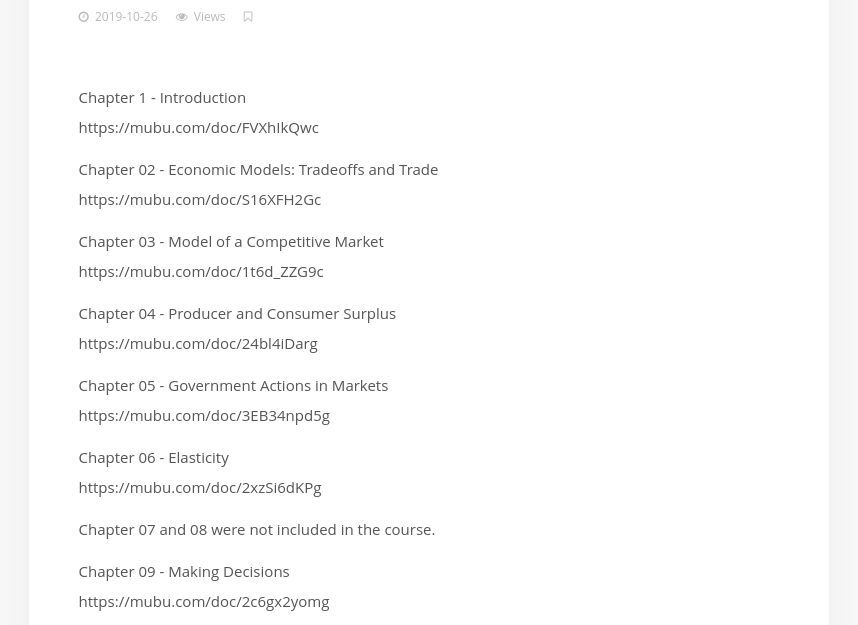
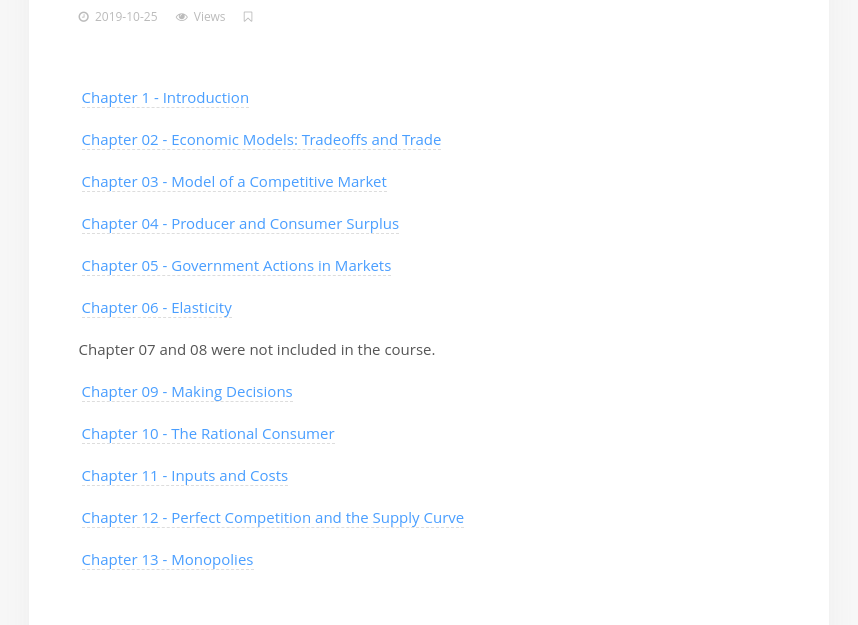
Before and after one commit to JenkinsXu/jenkinsxu.github.io, a plain HTML site: page post/microeconomics-notes-list/index.html in a window 1280 px wide. Shown: the part 317-942 px from the top of the page, without its empty margins (211-1069 px from the left). Drawn offline with Linux system fonts and the light colour scheme; some packages are replaced by stand-ins of ours; a script that the page names is missing.

Commit message:
update from gridea: 2019-10-27 00:55:40

```diff
--- a/post/microeconomics-notes-list/index.html
+++ b/post/microeconomics-notes-list/index.html
@@ -19,7 +19,7 @@
      <div class="header">
       <div class="logo_title">
 
-        <div class="title animated fadeInDown"><img src="https://jenkinsxu.github.io/images/avatar.png?v=1572162649794"/>
+        <div class="title animated fadeInDown"><img src="https://jenkinsxu.github.io/images/avatar.png?v=1572162933292"/>
 
           <h1 title="Jenkins&#39; Secret Base" class="weaklink"><a href="/">Jenkins&#39; Secret Base</a>
 
@@ -147,7 +147,7 @@
 
   <div class="post_details">
     <div class="info"><i class="fa fa-clock-o"></i>
-<span class="date_info">2019-10-26</span>
+<span class="date_info">2019-10-25</span>
 <i class="fa fa-eye"></i>
 
 <span class="date_info"><span id="busuanzi_value_page_pv"></span> Views</span>
@@ -169,29 +169,18 @@
 
 
   <div class="post_content markdown"><p class="md_block">
-    <span class="md_line md_line_start md_line_end"><p>Chapter 1 - Introduction<br>
-https://mubu.com/doc/FVXhIkQwc</p>
-<p>Chapter 02 - Economic Models: Tradeoffs and Trade<br>
-https://mubu.com/doc/S16XFH2Gc</p>
-<p>Chapter 03 - Model of a Competitive Market<br>
-https://mubu.com/doc/1t6d_ZZG9c</p>
-<p>Chapter 04 - Producer and Consumer Surplus<br>
-https://mubu.com/doc/24bl4iDarg</p>
-<p>Chapter 05 - Government Actions in Markets<br>
-https://mubu.com/doc/3EB34npd5g</p>
-<p>Chapter 06 - Elasticity<br>
-https://mubu.com/doc/2xzSi6dKPg</p>
+    <span class="md_line md_line_start md_line_end"><p><a href="https://mubu.com/doc/FVXhIkQwc">Chapter 1 - Introduction</a></p>
+<p><a href="https://mubu.com/doc/S16XFH2Gc">Chapter 02 - Economic Models: Tradeoffs and Trade</a></p>
+<p><a href="https://mubu.com/doc/1t6d_ZZG9c">Chapter 03 - Model of a Competitive Market</a></p>
+<p><a href="https://mubu.com/doc/24bl4iDarg">Chapter 04 - Producer and Consumer Surplus</a></p>
+<p><a href="https://mubu.com/doc/3EB34npd5g">Chapter 05 - Government Actions in Markets</a></p>
+<p><a href="https://mubu.com/doc/2xzSi6dKPg">Chapter 06 - Elasticity</a></p>
 <p>Chapter 07 and 08 were not included in the course.</p>
-<p>Chapter 09 - Making Decisions<br>
-https://mubu.com/doc/2c6gx2yomg</p>
-<p>Chapter 10 - The Rational Comsumer<br>
-https://mubu.com/doc/2tQVAIgX3g</p>
-<p>Chapter 11 - Inputs and Costs<br>
-https://mubu.com/doc/38r72mG44g</p>
-<p>Chapter 12 - Perfect Competition and the Supply Curve<br>
-https://mubu.com/doc/AtUsievGc</p>
-<p>Chapter 13 - Monopolies<br>
-https://mubu.com/doc/19oewgvQ1c</p>
+<p><a href="https://mubu.com/doc/2c6gx2yomg">Chapter 09 - Making Decisions</a></p>
+<p><a href="**">Chapter 10 - The Rational Consumer</a></p>
+<p><a href="https://mubu.com/doc/38r72mG44g">Chapter 11 - Inputs and Costs</a></p>
+<p><a href="https://mubu.com/doc/AtUsievGc">Chapter 12 - Perfect Competition and the Supply Curve</a></p>
+<p><a href="https://mubu.com/doc/19oewgvQ1c">Chapter 13 - Monopolies</a></p>
 </p>
 
      <p class="md_block">
```
Also changed, not shown: archives/index.html (+2 -2 lines), atom.xml (+13 -24 lines), index.html (+2 -2 lines), post/about/index.html (+1 -1 lines), post/apple-watch-da-zi-man-yong-flicktype-zai-apple-watch-kuai-su-shu-ru/index.html (+1 -1 lines), tags/index.html (+1 -1 lines).
